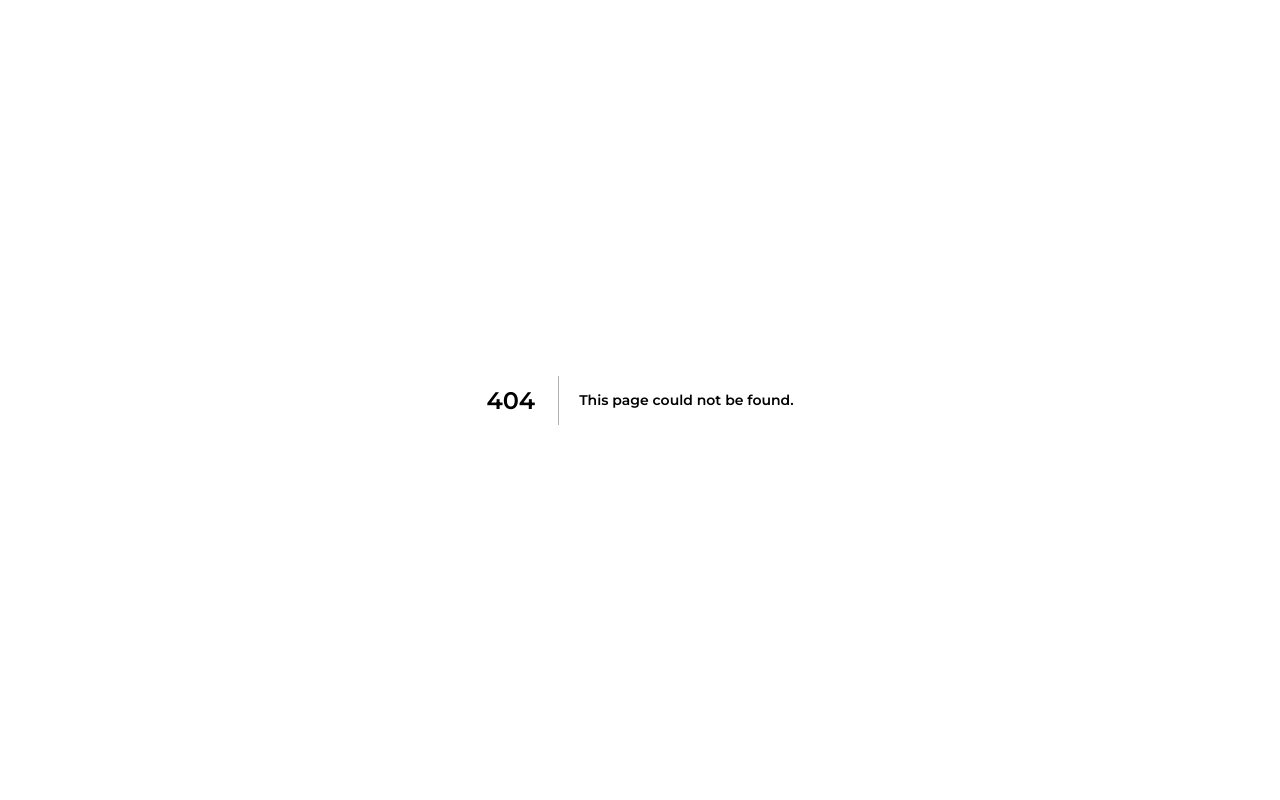
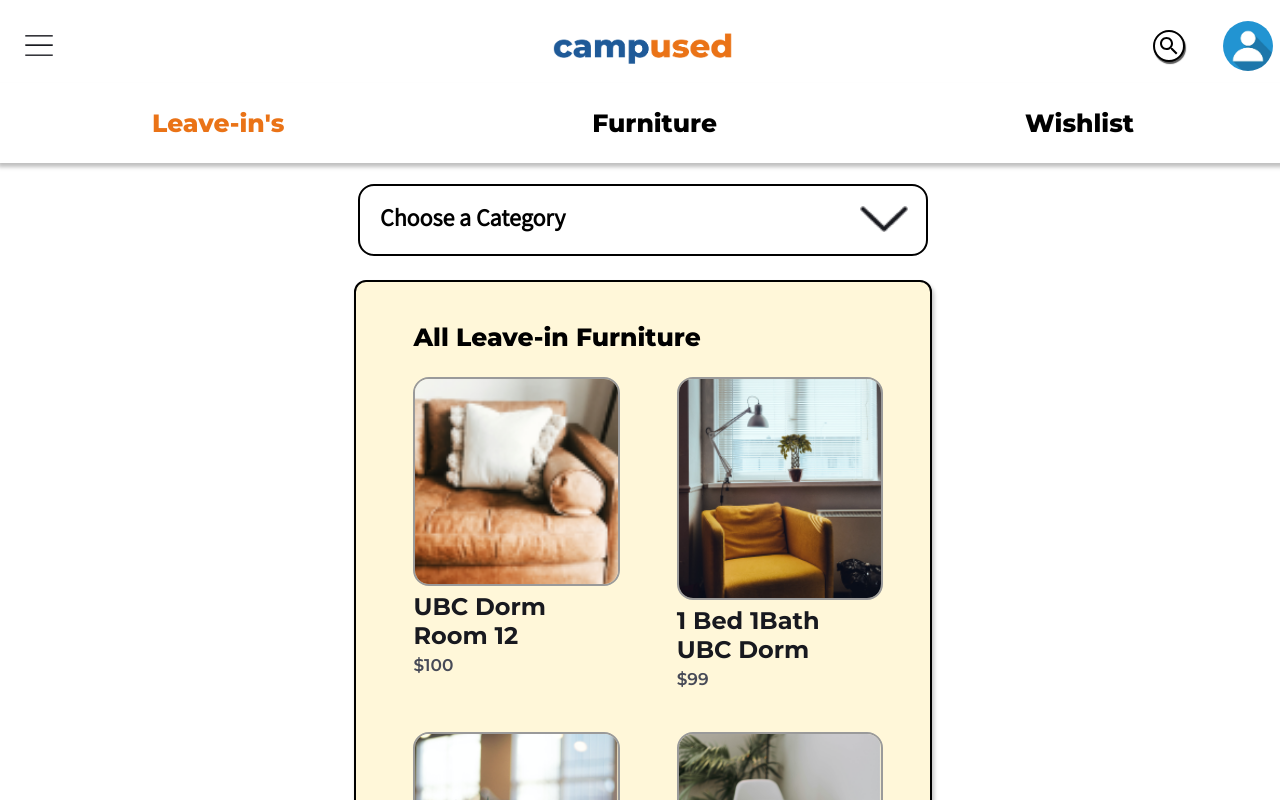
Before and after one commit to cindyparkk/campused, a Next.js app: page /Leave_in in a window 1280 px wide. Before the commit this address had no page. Shown: the top 800 px of the page. Built offline with nearby package versions, Linux system fonts and the light colour scheme.

Commit message:
Leave-in page

```diff
--- /dev/null
+++ b/pages/Leave_in/index.js
@@ -0,0 +1,42 @@
+import React, {useState} from 'react';
+
+import Header from '../../comps/Header';
+import HeaderMenu from '../../comps/HeaderMenu';
+import Footer from '../../comps/Footer';
+import BigCategory from '../../comps/Category';
+import Post from '../../comps/Post';
+import FilterOpen from '../../comps/FilterOpen';
+
+
+
+
+
+
+
+
+export default function Furniture() {
+
+    return   <div className="page">
+     <Header />
+     <HeaderMenu/>
+    <br></br>
+    <div className="category">
+    <BigCategory />
+    </div>
+
+    <div className="itempost">
+    <Post title="All Leave-in Furniture"/>
+    </div>
+
+    <div className="icons">
+    <FilterOpen />
+    </div>
+
+     <div className="footer">
+          <Footer />
+          </div>
+
+    </div>
+
+
+  }
--- a/pages/index.scss
+++ b/pages/index.scss
@@ -212,4 +212,5 @@ textarea {
     position: absolute;
     z-index: 1;
     margin-left:-10%;
+    top:20%;
 }
```
